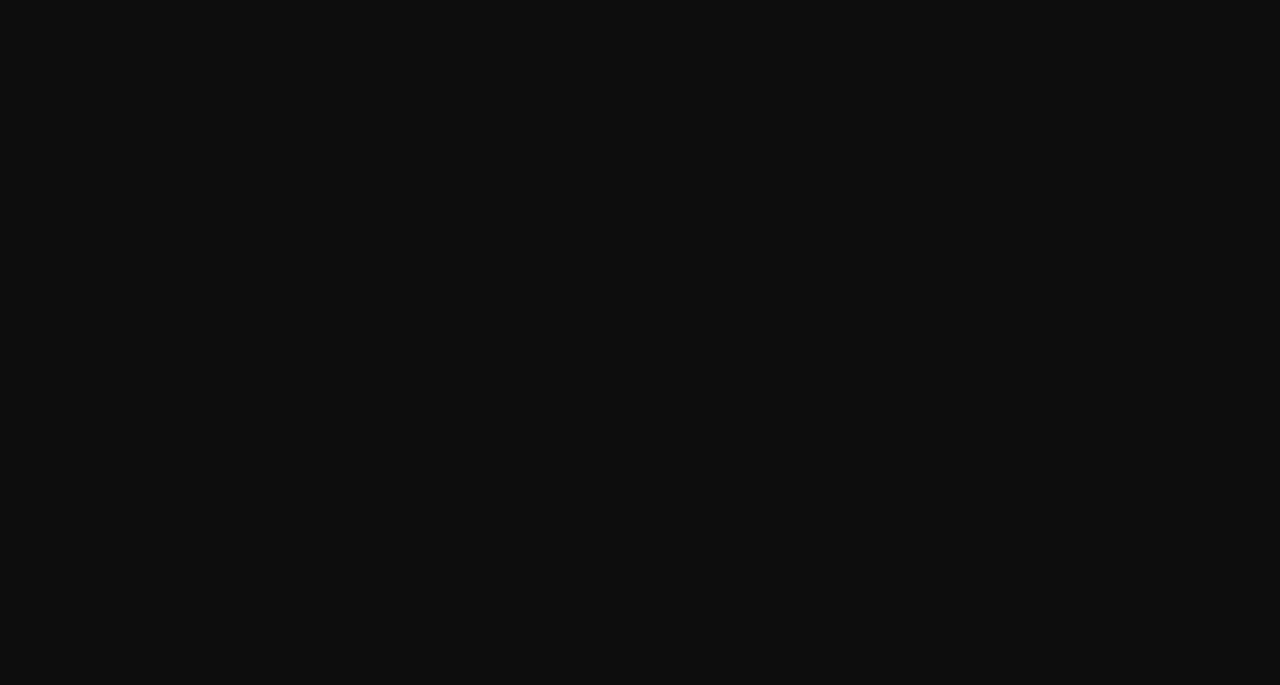
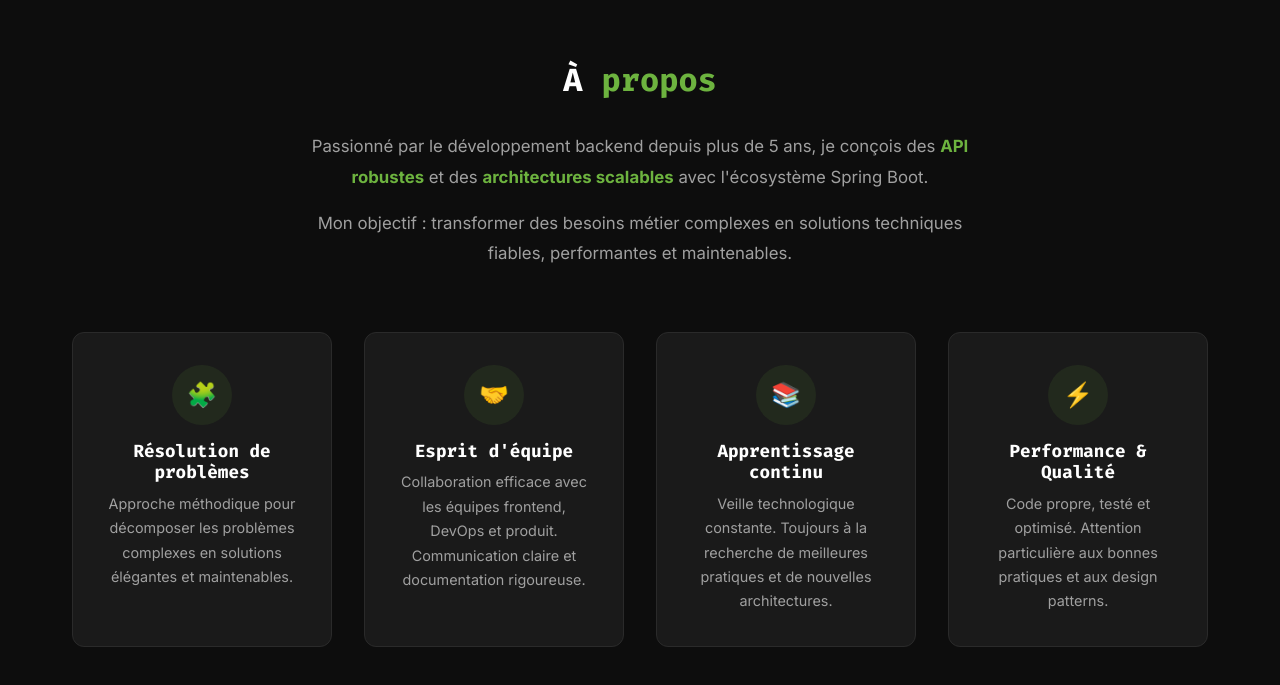
Before and after one commit to herman-87/portfolio, a Vue app: page / in a window 1280 px wide. Shown: the part 905-1590 px from the top of the page. Before the commit the page ends 870 px from the top, so only its background shows below. Built offline with nearby package versions, Linux system fonts and the light colour scheme.

Commit message:
add AboutSection to App.vue

```diff
--- a/src/App.vue
+++ b/src/App.vue
@@ -2,46 +2,41 @@
 // ================================================
 // IMPORTS DES COMPOSANTS
 // ================================================
-// On importe le composant NavBar.
-// Avec <script setup>, l'import suffit pour pouvoir
-// l'utiliser dans le <template> comme une balise HTML.
+// Chaque composant est importé depuis le dossier components.
+// Avec <script setup>, l'import les rend directement
+// utilisables dans le <template>.
+//
+// Note l'ordre : on importe dans l'ordre d'apparition
+// sur la page. C'est une simple convention de lisibilité.
 import NavBar from './components/NavBar.vue'
+import HeroSection from './components/HeroSection.vue'
+import AboutSection from './components/AboutSection.vue'
 </script>
 
 <template>
   <!--
-    Structure de la page :
-    1. NavBar (fixe en haut)
-    2. <main> contient toutes les sections du portfolio
+    L'architecture de la page :
 
-    Le padding-top sur <main> compense la hauteur
-    de la navbar fixe (70px), sinon le contenu
-    serait caché DERRIÈRE la navbar.
+    NavBar     → fixe en haut (position: fixed, hors du flux)
+    <main>     → contient TOUTES les sections empilées
+      └ Hero
+      └ About    (bientôt)
+      └ Skills   (bientôt)
+      └ ...
   -->
   <NavBar />
 
   <main id="app-main">
-    <!-- Les sections seront ajoutées ici, une par une -->
-    <section class="section container" style="min-height: 100vh; display: flex; align-items: center; justify-content: center;">
-      <div>
-        <h1>Herman Essoungou</h1>
-        <p style="color: var(--color-text-secondary); margin-top: 1rem;">
-          Portfolio en construction — NavBar fonctionnelle ✅
-        </p>
-      </div>
-    </section>
+    <HeroSection />
+    <AboutSection />
+    <!-- Les prochaines sections seront ajoutées ici -->
   </main>
 </template>
 
 <style scoped>
 /*
-  padding-top: 70px → pousse le contenu vers le bas
-  pour qu'il ne soit pas caché derrière la navbar fixe.
-
-  C'est un pattern classique avec les navbars en position: fixed.
-  La navbar "sort du flux" du document (elle flotte au-dessus),
-  donc le contenu ne sait pas qu'elle existe et commence à y=0.
-  Le padding compense ça.
+  padding-top: 70px → compense la navbar fixe.
+  Sans ça, le haut du Hero serait caché derrière la navbar.
 */
 #app-main {
   padding-top: 70px;
--- /dev/null
+++ b/src/components/AboutSection.vue
@@ -0,0 +1,280 @@
+<script setup>
+// ================================================
+// DONNÉES
+// ================================================
+// Tableau d'objets représentant tes atouts/forces.
+// Chaque objet contient un icône (emoji), un titre
+// et une description.
+//
+// On utilise un tableau plutôt que de coder chaque
+// card en dur dans le HTML. Avantages :
+// 1. Facile d'ajouter/supprimer un atout
+// 2. Le template reste propre (pas de duplication)
+// 3. Les données pourraient venir d'une API plus tard
+const strengths = [
+  {
+    icon: '🧩',
+    title: 'Résolution de problèmes',
+    description: 'Approche méthodique pour décomposer les problèmes complexes en solutions élégantes et maintenables.'
+  },
+  {
+    icon: '🤝',
+    title: 'Esprit d\'équipe',
+    description: 'Collaboration efficace avec les équipes frontend, DevOps et produit. Communication claire et documentation rigoureuse.'
+  },
+  {
+    icon: '📚',
+    title: 'Apprentissage continu',
+    description: 'Veille technologique constante. Toujours à la recherche de meilleures pratiques et de nouvelles architectures.'
+  },
+  {
+    icon: '⚡',
+    title: 'Performance & Qualité',
+    description: 'Code propre, testé et optimisé. Attention particulière aux bonnes pratiques et aux design patterns.'
+  }
+]
+</script>
+
+<template>
+  <!--
+    id="about" → ancre pour le lien de navigation (#about).
+    Quand on clique "À propos" dans la navbar, le navigateur
+    scrolle jusqu'à cet id.
+
+    class="section" → padding vertical défini dans main.css.
+  -->
+  <section id="about" class="section">
+    <div class="container">
+
+      <!--
+        Titre de section.
+        On utilise <h2> car <h1> est réservé au Hero.
+
+        Le <span class="text-primary"> colore un mot en vert.
+        C'est un pattern design pour attirer l'œil sur un mot clé.
+      -->
+      <h2 class="section-title">
+        À <span class="text-primary">propos</span>
+      </h2>
+
+      <!--
+        Texte d'introduction.
+        On utilise un <div> wrapper avec une classe pour
+        limiter la largeur et centrer le texte.
+      -->
+      <div class="about-intro">
+        <p>
+          Passionné par le développement backend depuis plus de 5 ans,
+          je conçois des <strong class="text-primary">API robustes</strong> et des
+          <strong class="text-primary">architectures scalables</strong>
+          avec l'écosystème Spring Boot.
+        </p>
+        <p>
+          Mon objectif : transformer des besoins métier complexes en solutions
+          techniques fiables, performantes et maintenables.
+        </p>
+      </div>
+
+      <!--
+        Grille de cards avec les atouts.
+
+        CSS Grid est utilisé ici pour créer une grille
+        de 4 cards réparties en colonnes.
+
+        v-for itère sur le tableau "strengths".
+        :key utilise item.title comme identifiant unique.
+
+        Chaque itération crée une card complète avec
+        icône, titre et description.
+      -->
+      <div class="about-grid">
+        <div
+          v-for="item in strengths"
+          :key="item.title"
+          class="about-card"
+        >
+          <!--
+            L'icône emoji dans un cercle.
+            role="img" + aria-label → accessibilité.
+            Les emojis ne sont pas lus correctement par les
+            lecteurs d'écran, donc on ajoute un label textuel.
+          -->
+          <span class="about-card-icon" role="img" :aria-label="item.title">
+            {{ item.icon }}
+          </span>
+
+          <!--
+            <h3> car on est à l'intérieur d'une <section>
+            qui a déjà un <h2>. Hiérarchie respectée !
+          -->
+          <h3 class="about-card-title">{{ item.title }}</h3>
+          <p class="about-card-description">{{ item.description }}</p>
+        </div>
+      </div>
+
+    </div>
+  </section>
+</template>
+
+<style scoped>
+/* ============================================
+   INTRODUCTION — Texte de présentation
+   ============================================ */
+
+/*
+  max-width: 700px → limite la largeur du texte.
+
+  Pourquoi ? En typographie, la largeur de lecture
+  optimale est de 50-75 caractères par ligne.
+  Au-delà, les yeux se fatiguent à retrouver le
+  début de la ligne suivante.
+
+  margin-inline: auto → centre le bloc horizontalement.
+*/
+.about-intro {
+  max-width: 700px;
+  margin-inline: auto;
+  text-align: center;
+  margin-bottom: var(--space-xl);
+}
+
+/*
+  Espace entre les paragraphes.
+  Le sélecteur "p + p" signifie :
+  "un <p> qui est IMMÉDIATEMENT PRÉCÉDÉ par un autre <p>".
+
+  C'est un "sélecteur de frères adjacents" (+).
+  Seul le 2ème paragraphe aura un margin-top.
+  Le 1er n'en a pas (car il n'est pas précédé d'un <p>).
+*/
+.about-intro p + p {
+  margin-top: var(--space-md);
+}
+
+.about-intro p {
+  color: var(--color-text-secondary);
+  font-size: 1.05rem;
+  line-height: 1.8;
+}
+
+/* ============================================
+   GRILLE — CSS Grid pour les cards
+   ============================================ */
+
+/*
+  display: grid → active CSS Grid.
+
+  grid-template-columns: repeat(4, 1fr)
+  → crée 4 colonnes de taille égale.
+
+  "repeat(4, 1fr)" est un raccourci pour :
+  "1fr 1fr 1fr 1fr"
+
+  1fr = "1 fraction" de l'espace disponible.
+  4 colonnes × 1fr = chaque colonne prend 25%.
+
+  gap → espace entre les cellules de la grille
+  (vertical ET horizontal).
+*/
+.about-grid {
+  display: grid;
+  grid-template-columns: repeat(4, 1fr);
+  gap: var(--space-lg);
+}
+
+/* ============================================
+   CARDS — Chaque atout
+   ============================================ */
+
+/*
+  La card a un fond légèrement plus clair que le body
+  pour créer du contraste et de la profondeur.
+
+  border: 1px solid var(--color-border) → bordure subtile.
+
+  transition → anime le changement au hover.
+  On anime transform (lévitation) et border-color.
+*/
+.about-card {
+  background-color: var(--color-bg-secondary);
+  border: 1px solid var(--color-border);
+  border-radius: var(--radius-lg);
+  padding: var(--space-lg);
+  text-align: center;
+  transition: transform var(--transition-normal),
+              border-color var(--transition-normal);
+}
+
+/*
+  Au hover :
+  - La card monte de 4px (effet lévitation).
+  - La bordure devient le vert Spring Boot.
+
+  C'est un feedback visuel qui indique "cet élément
+  est interactif / a de l'importance".
+*/
+.about-card:hover {
+  transform: translateY(-4px);
+  border-color: var(--color-primary);
+}
+
+/* ============================================
+   ICÔNE — Emoji dans un cercle
+   ============================================ */
+
+/*
+  width/height + border-radius: 50% → cercle parfait.
+
+  On centre l'emoji dans le cercle avec flexbox.
+  display: inline-flex → se comporte comme inline
+  mais permet d'utiliser align-items/justify-content.
+
+  Le fond utilise une couleur rgba du vert à 10%
+  d'opacité pour un cercle teinté subtil.
+*/
+.about-card-icon {
+  display: inline-flex;
+  align-items: center;
+  justify-content: center;
+  width: 60px;
+  height: 60px;
+  border-radius: 50%;
+  background-color: rgba(109, 179, 63, 0.1);
+  font-size: 1.5rem;
+  margin-bottom: var(--space-md);
+}
+
+.about-card-title {
+  font-size: 1.1rem;
+  margin-bottom: var(--space-sm);
+}
+
+.about-card-description {
+  color: var(--color-text-secondary);
+  font-size: 0.9rem;
+  line-height: 1.7;
+}
+
+/* ============================================
+   RESPONSIVE — Adapter la grille aux petits écrans
+   ============================================ */
+
+/*
+  Sur tablette (≤ 1024px) : 2 colonnes au lieu de 4.
+  Sur mobile (≤ 600px) : 1 seule colonne.
+
+  C'est la puissance de CSS Grid : on change UNE propriété
+  (grid-template-columns) et toute la mise en page s'adapte.
+*/
+@media (max-width: 1024px) {
+  .about-grid {
+    grid-template-columns: repeat(2, 1fr);
+  }
+}
+
+@media (max-width: 600px) {
+  .about-grid {
+    grid-template-columns: 1fr;
+  }
+}
+</style>
```
